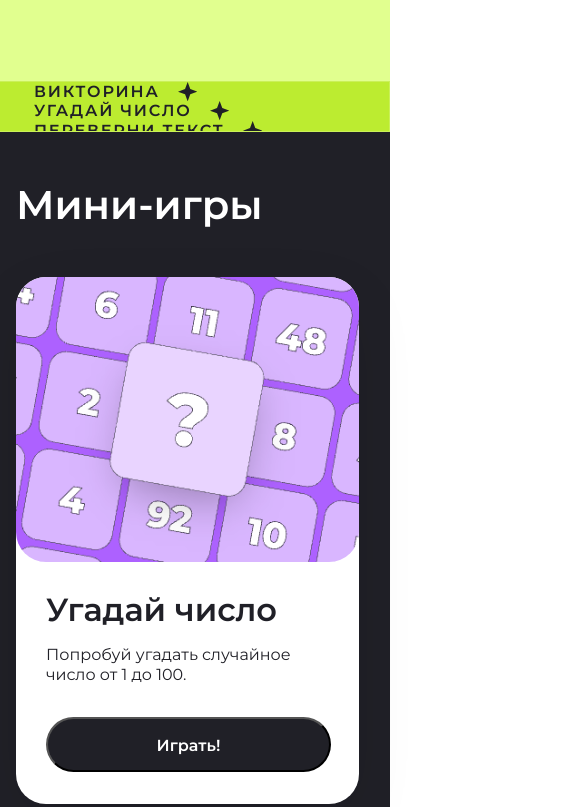
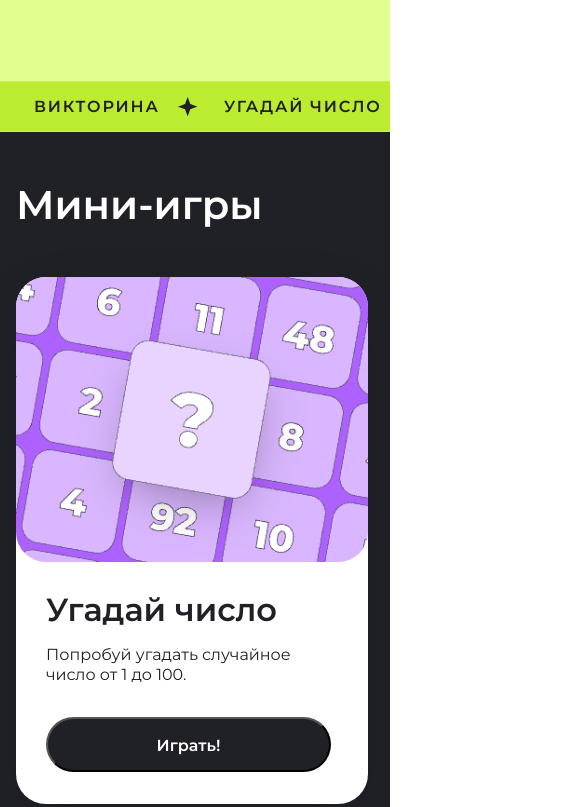
Before and after one commit to Navetki/Homework1, a plain HTML site: page index.html in a window 390 px wide. Shown: the part 569-1376 px from the top of the page, 585 px wide, since content can reach past the window. Drawn offline with Linux system fonts and the light colour scheme.

Commit message:
доработка2 hw-4

```diff
--- a/index.html
+++ b/index.html
@@ -31,6 +31,7 @@
         <a href="#minigames" class="btn__mobile">Поехали!</a>
       </header>
     </div>
+    <div class="blockline">
       <section class="textline center">
         <div class="textline__text">Викторина</div>
         <svg
@@ -117,7 +118,7 @@
           />
         </svg>
       </section>
-
+    </div>
     <section class="games-block center">
       <h1 id="games" class="games-title">Об играх</h1>
       <p class="games-text">
--- a/mobile.scss
+++ b/mobile.scss
@@ -59,11 +59,12 @@
       color: rgba(255, 255, 255, 1);
     }
   }
+
   .textline {
     height: 51px;
     margin-left: -10px;
     justify-content: flex-start;
-    width: auto;
+
     &__text {
       font-size: 16px;
       letter-spacing: 4%;
@@ -98,11 +99,11 @@
     &__games {
       flex-direction: column;
       max-height: 622px;
-      max-width: 343px;
+      width: 100%;
     }
     &__img {
       max-height: 285px;
-      max-width: 343px;
+      width: 100%;
     }
     &__box {
       margin-left: 30px;
--- a/style.scss
+++ b/style.scss
@@ -85,9 +85,12 @@ a {
 }
 
 .header {
-  width: 768px;
   margin-top: 196px;
   position: absolute;
+}
+.blockline {
+  overflow: hidden;
+  overflow-x: scroll;
 }
 
 .textline {
@@ -252,7 +255,7 @@ a {
 }
 .product {
   max-height: 1060px;
-  max-width: 1200px;
+  width: 100%;
   display: grid;
   grid-template-columns: repeat(12, 1fr);
   grid-template-rows: repeat(3, 1fr);
@@ -266,7 +269,7 @@ a {
     justify-content: flex-start;
     grid-column: span 12;
     max-height: 500px;
-    max-width: 100%;
+    width: 100%;
     border-radius: 30px;
     box-shadow: 0px 20px 67px -12px rgba(0, 0, 0, 0.13);
     background: rgb(255, 255, 255);
@@ -275,7 +278,7 @@ a {
     &_rev {
       flex-direction: row-reverse;
       justify-content: space-between;
-      width: 1200px;
+      width: 100%;
     }
   }
 
```
Also changed, not shown: mobile.css, style.css, 2 other files. Lines whose indentation alone changed are shown as unchanged.
